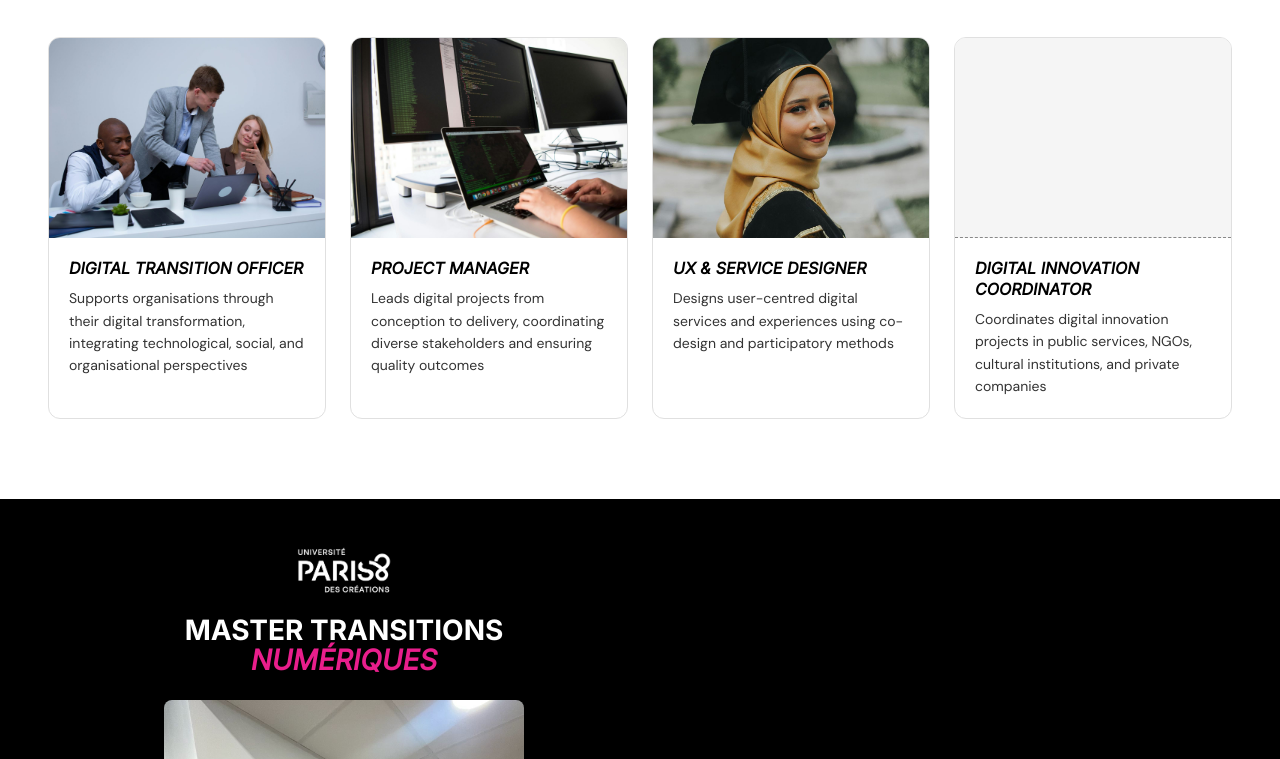
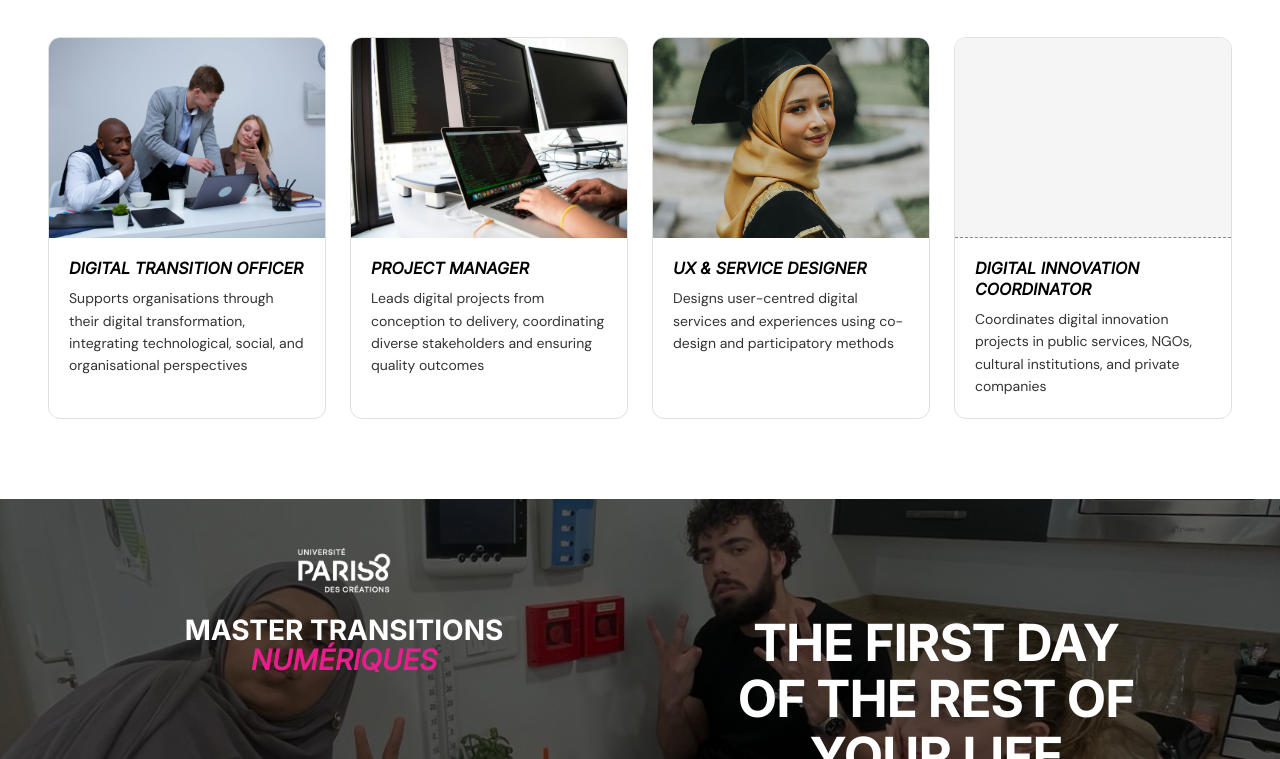
Before and after one commit to Ecureuilenrage/master-tn-m1-p8, a website: page index.html in a window 1280 px wide. Shown: the part 7607-8366 px from the top of the page. Drawn offline with nearby package versions, Linux system fonts and the light colour scheme.

Commit message:
modif mineure + nouveau partenaire

```diff
--- a/css/styles.css
+++ b/css/styles.css
@@ -1717,10 +1717,13 @@ body {
 }
 
 .footer__band {
+  position: relative;
   background: var(--color-black);
 }
 
 .footer__split {
+  position: relative;
+  z-index: 1;
   display: grid;
   grid-template-columns: 1fr;
   min-height: 300px;
@@ -1763,11 +1766,14 @@ body {
 }
 
 .footer__group-photo {
+  position: absolute;
+  inset: 0;
   width: 100%;
-  max-width: 360px;
-  border-radius: 8px;
+  height: 100%;
   object-fit: cover;
-  margin: 0 auto;
+  border-radius: 0;
+  margin: 0;
+  opacity: 0.35;
 }
 
 .footer__right {
--- a/index.html
+++ b/index.html
@@ -346,11 +346,15 @@
           <img src="img/certiphyio.png" alt="Certiphy" class="partnerships__logo">
           <img src="img/OpenAI-black-wordmark.svg" alt="OpenAI" class="partnerships__logo">
           <img src="img/mnfrd.png" alt="Mémorial National des Femmes en Résistance et Déportation" class="partnerships__logo">
+          <img src="img/cfa numia.png" alt="CFA NUMIA" class="partnerships__logo">
+
           <!-- Duplicate for seamless loop -->
           <img src="img/ville-des-lilas.png" alt="Ville des Lilas" class="partnerships__logo" aria-hidden="true">
           <img src="img/certiphyio.png" alt="Certiphy" class="partnerships__logo" aria-hidden="true">
           <img src="img/OpenAI-black-wordmark.svg" alt="OpenAI" class="partnerships__logo" aria-hidden="true">
           <img src="img/mnfrd.png" alt="Mémorial National des Femmes en Résistance et Déportation" class="partnerships__logo" aria-hidden="true">
+          <img src="img/cfa numia.png" alt="CFA NUMIA" class="partnerships__logo" aria-hidden="true">
+
         </div>
       </div>
     </div>
@@ -553,12 +557,12 @@
   <!-- ========== FOOTER ========== -->
   <footer class="footer">
     <div class="footer__band">
+      <img src="img/group photo end of website.jpeg" alt="Photo de groupe du Master Transitions Numériques" class="footer__group-photo">
       <div class="footer__split">
         <div class="footer__left">
           <div class="footer__left-content">
             <img src="img\logo_paris8_blanc.png" class="footer__logo">
             <p class="footer__brand">Master Transitions<br><span class="footer__brand--accent">Numériques</span></p>
-            <img src="img/group photo end of website.jpeg" alt="Photo de groupe du Master Transitions Numériques" class="footer__group-photo">
           </div>
         </div>
         <div class="footer__right">
```
Also changed, not shown: img/cfa numia.png (added).
